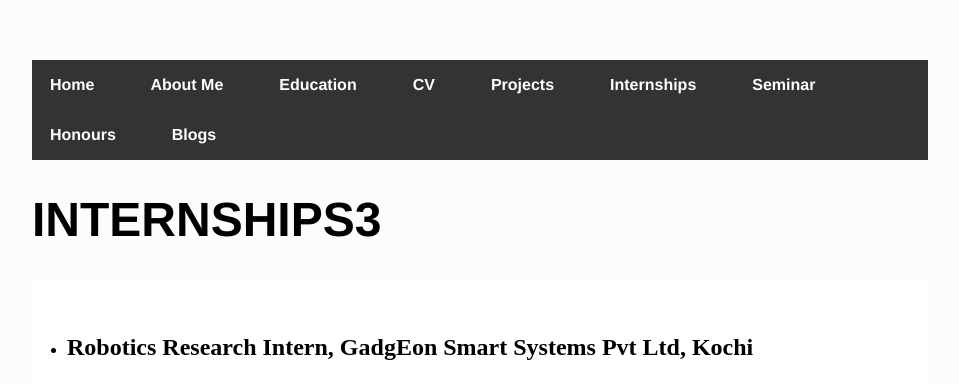
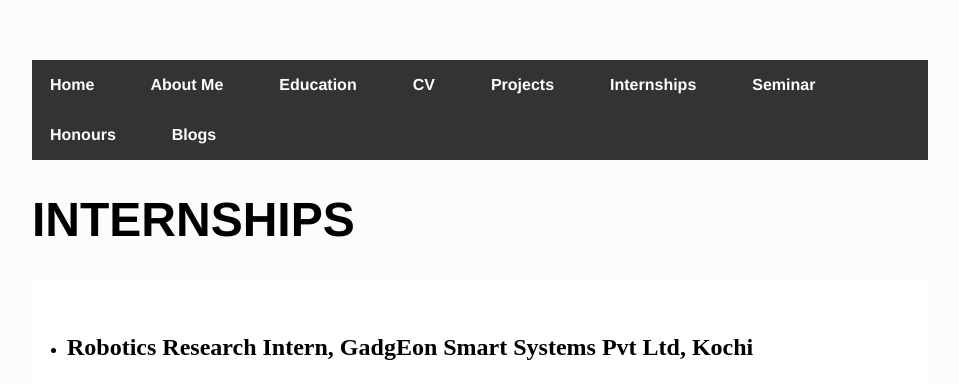
Before and after one commit to iamrajee/iamrajee.github.io, a Jekyll site: the page built from internships/index.html, in a window 1280 px wide. Shown: the top 384 px of the page, without its empty margins (160-1119 px from the left). Built offline with Jekyll 4.4.1, drawn with Linux system fonts in a browser that asks for light colours.

Commit message:
Update index.html

```diff
--- a/internships/index.html
+++ b/internships/index.html
@@ -3,7 +3,7 @@ layout: default
 title: INTERNSHIPS
 ---
 <div class="blurb" >
-	<h1>{{ page.title }}3</h1>
+	<h1>{{ page.title }}</h1>
 	<ul class="internships" style="background-color:rgb(255, 255, 255); padding: 35px;" >
 
 
```
